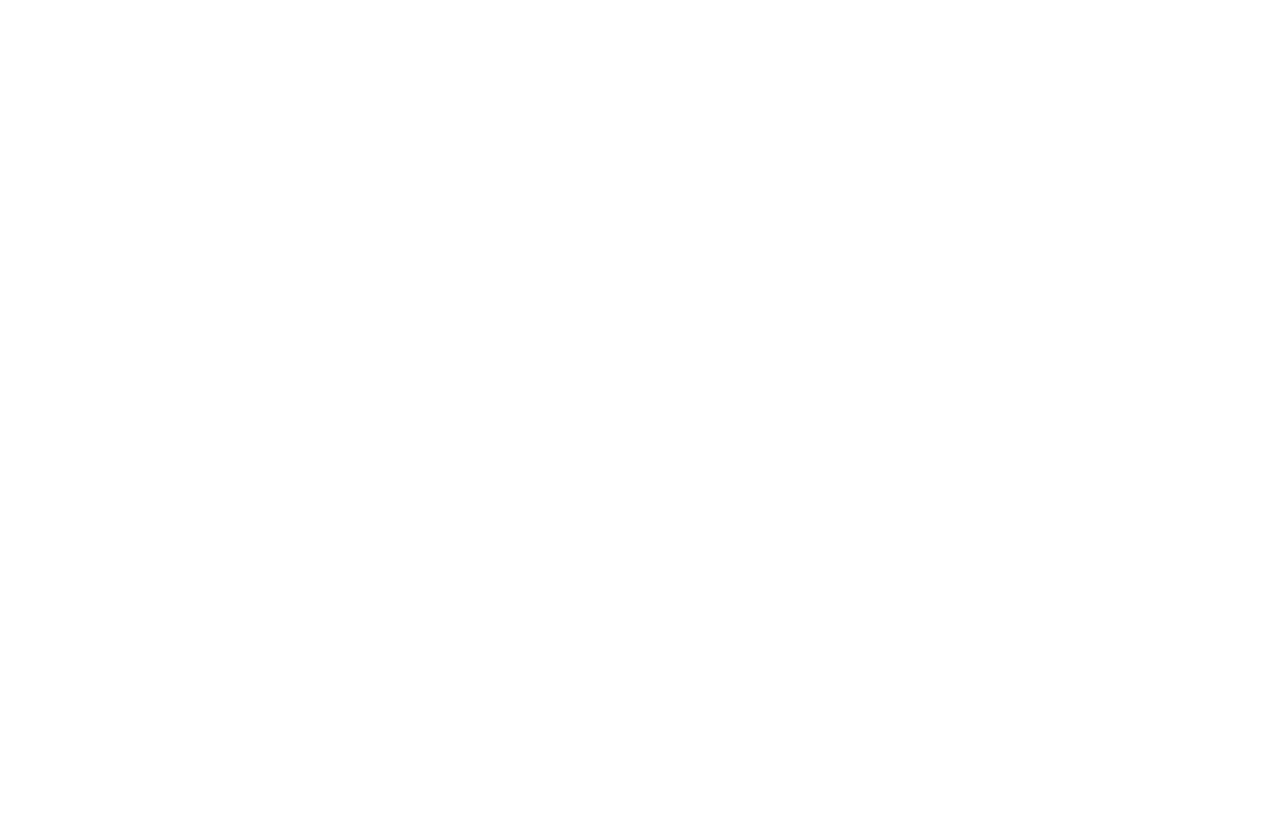
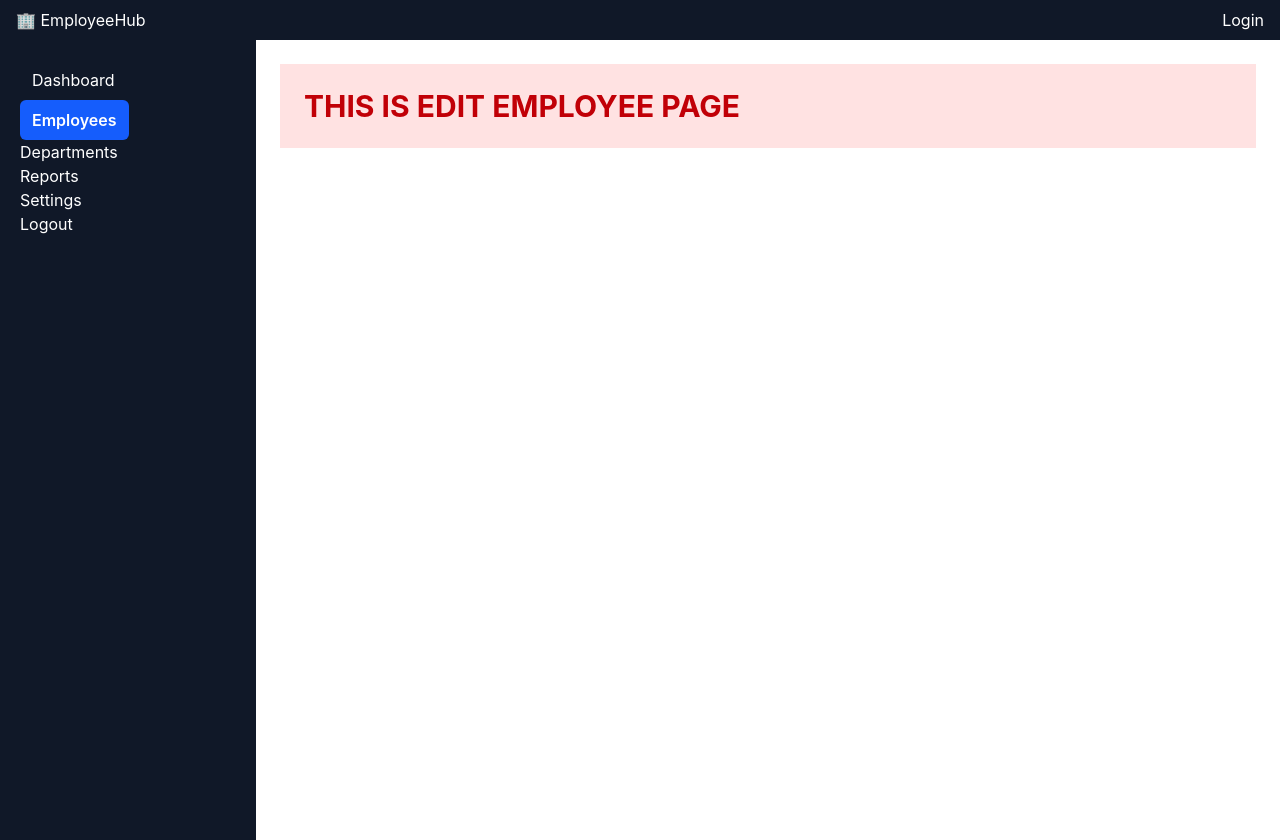
Before and after one commit to arun-devs/Employee-Mangement-System, a React (Vite) app: page /employees/0d1jyJqletM/edit in a window 1280 px wide. Before the commit this address had no page. Before the commit the page ends 800 px from the top, so only its background shows below. Built offline with nearby package versions, Linux system fonts and the light colour scheme.

Commit message:
edit mode added

```diff
--- a/src/App.jsx
+++ b/src/App.jsx
@@ -5,6 +5,7 @@
 import Employees from "./pages/Employees"
 import AddEmployee from "./pages/AddEmployee"
 import EmployeeDetails from "./pages/EmployeeDetails"
+import EditEmployee from "./components/employees/EditEmployee"
 
 function App() {
 
@@ -18,6 +19,7 @@
          <Route  path="employees" element={<Employees/>}/>
          <Route  path="employees/add" element={<AddEmployee/>}/>
          <Route path="employees/:id" element={<EmployeeDetails />} />
+         <Route path="employees/:id/edit" element={<EditEmployee />} />
 
       </Route>
 
--- /dev/null
+++ b/src/components/employees/EditEmployee.jsx
@@ -0,0 +1,11 @@
+const EditEmployee=()=>{
+    return(
+        <div className="p-6 bg-red-100">
+      <h1 className="text-3xl font-bold text-red-700">
+        THIS IS EDIT EMPLOYEE PAGE
+      </h1>
+    </div>
+    )
+}
+
+export default EditEmployee;
--- a/src/components/employees/EmployeeTable.jsx
+++ b/src/components/employees/EmployeeTable.jsx
@@ -39,7 +39,7 @@
                             </Link>
 
                             <Link
-                            to={`/employees/${employee.id}`}
+                            to={`/employees/${employee.id}/edit`}
                             className="text-blue-600 hover:underline"
                             >
                             Edit
--- a/src/services/employeeService.js
+++ b/src/services/employeeService.js
@@ -10,7 +10,10 @@
   },
     getEmployee:(id)=>{
         return axiosClient.get(`/employees/${id}`)
-    }
+    },
+    updateEmployee: (id, data) => {
+    return axiosClient.put(`/employees/${id}`, data);
+  },
 };
 
 export default employeeService;
```
